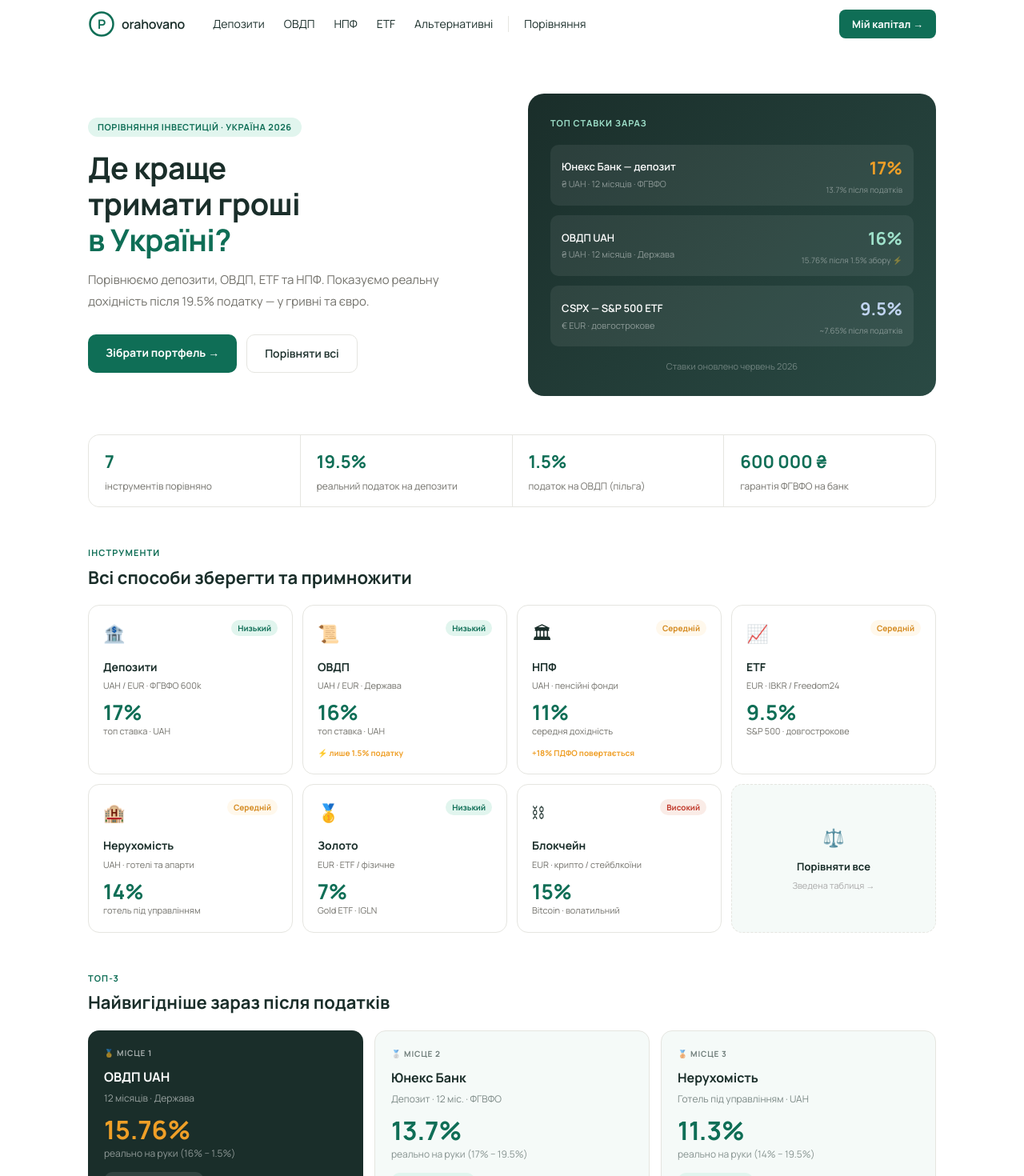
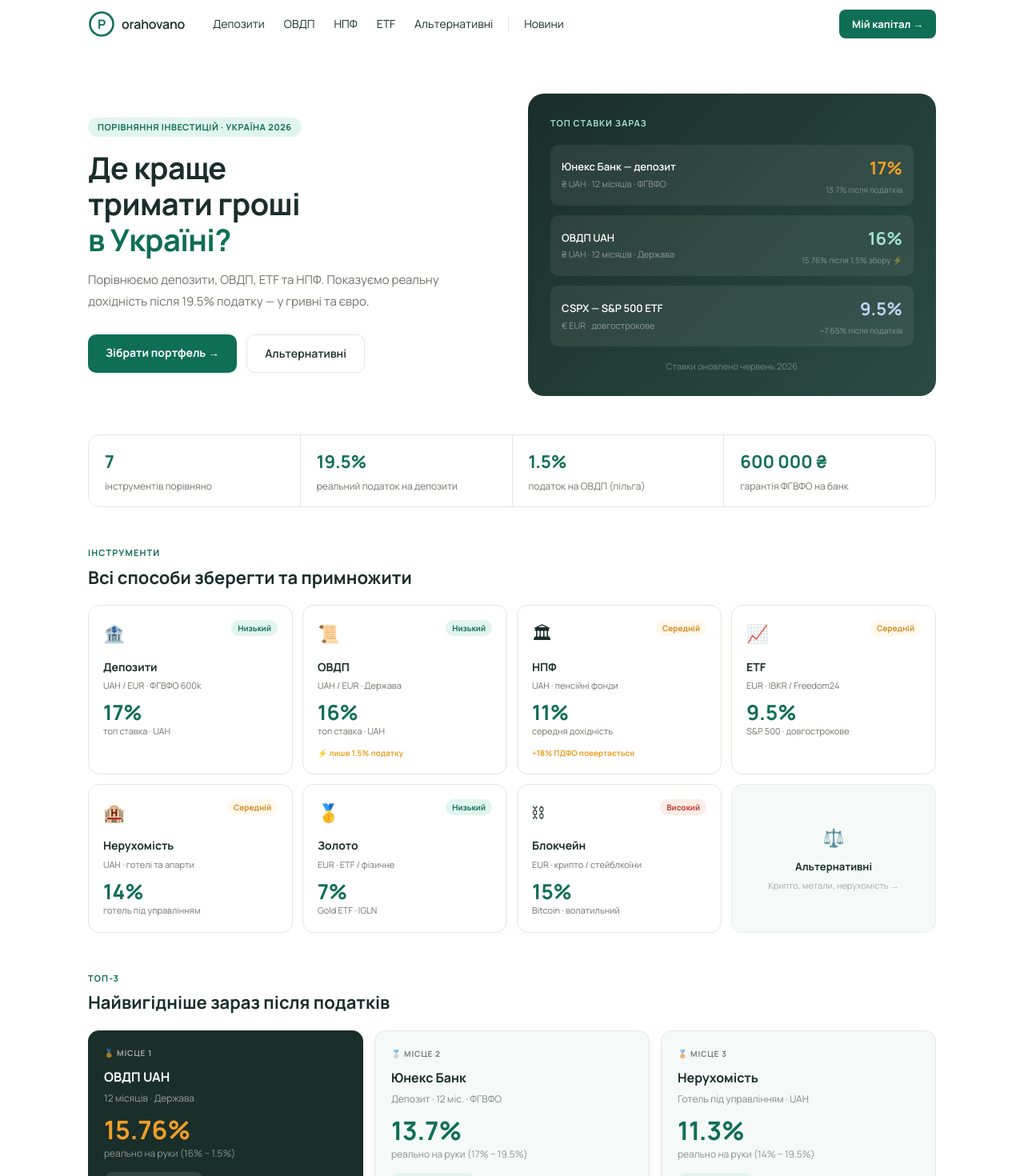
Before and after one commit to Ierokhin/porahovano, a Next.js app: page / in a window 1280 px wide. Shown: the top 1470 px of the page at 80% size. Built offline with nearby package versions, Linux system fonts and the light colour scheme.

Commit message:
fix: add Новини nav, remove Порівняння, fix homepage links

```diff
--- a/app/page.jsx
+++ b/app/page.jsx
@@ -22,9 +22,9 @@
   { icon:"📜", name:"ОВДП",         sub:"UAH / EUR · Держава",     rate:"16%",  rateLbl:"топ ставка · UAH", risk:"low",  badge:"⚡ лише 1.5% податку",  href:"/ovdp" },
   { icon:"🏛", name:"НПФ",          sub:"UAH · пенсійні фонди",    rate:"11%",  rateLbl:"середня дохідність",risk:"mid", badge:"+18% ПДФО повертається", href:"/npf" },
   { icon:"📈", name:"ETF",          sub:"EUR · IBKR / Freedom24",  rate:"9.5%", rateLbl:"S&P 500 · довгострокове",risk:"mid",badge:null,               href:"/etf" },
-  { icon:"🏨", name:"Нерухомість",  sub:"UAH · готелі та апарти",  rate:"14%",  rateLbl:"готель під управлінням",risk:"mid",badge:null,                href:"/nerukhomist" },
-  { icon:"🥇", name:"Золото",       sub:"EUR · ETF / фізичне",     rate:"7%",   rateLbl:"Gold ETF · IGLN",  risk:"low",  badge:null,                    href:"/zoloto" },
-  { icon:"⛓", name:"Блокчейн",     sub:"EUR · крипто / стейблкоїни",rate:"15%",rateLbl:"Bitcoin · волатильний",risk:"high",badge:null,                href:"/blockchain" },
+  { icon:"🏨", name:"Нерухомість",  sub:"UAH · готелі та апарти",  rate:"14%",  rateLbl:"готель під управлінням",risk:"mid",badge:null,                href:"/alternatyvni" },
+  { icon:"🥇", name:"Золото",       sub:"EUR · ETF / фізичне",     rate:"7%",   rateLbl:"Gold ETF · IGLN",  risk:"low",  badge:null,                    href:"/alternatyvni" },
+  { icon:"⛓", name:"Блокчейн",     sub:"EUR · крипто / стейблкоїни",rate:"15%",rateLbl:"Bitcoin · волатильний",risk:"high",badge:null,                href:"/alternatyvni" },
 ];
 
 const RISK_STYLE = {
@@ -66,8 +66,8 @@
             <Link href="/kalkulator" style={{ padding:"12px 22px", background:G, color:"white", borderRadius:10, fontSize:14, fontWeight:700, textDecoration:"none" }}>
               Зібрати портфель →
             </Link>
-            <Link href="/porivniannia" style={{ padding:"12px 22px", border:`1.5px solid ${B}`, color:D, borderRadius:10, fontSize:14, fontWeight:600, textDecoration:"none", background:"white" }}>
-              Порівняти всі
+            <Link href="/alternatyvni" style={{ padding:"12px 22px", border:`1.5px solid ${B}`, color:D, borderRadius:10, fontSize:14, fontWeight:600, textDecoration:"none", background:"white" }}>
+              Альтернативні
             </Link>
           </div>
         </div>
@@ -134,10 +134,10 @@
         })}
 
         {/* Compare card */}
-        <Link href="/porivniannia" style={{ border:`1.5px dashed ${B}`, borderRadius:14, padding:18, background:S, textDecoration:"none", color:GR, display:"flex", flexDirection:"column", alignItems:"center", justifyContent:"center", textAlign:"center" }}>
+        <Link href="/alternatyvni" style={{ border:`1.5px dashed ${B}`, borderRadius:14, padding:18, background:S, textDecoration:"none", color:GR, display:"flex", flexDirection:"column", alignItems:"center", justifyContent:"center", textAlign:"center" }}>
           <div style={{ fontSize:22, marginBottom:8 }}>⚖️</div>
-          <div style={{ fontSize:13, fontWeight:700, color:D, marginBottom:4 }}>Порівняти все</div>
-          <div style={{ fontSize:11, color:"#aaa" }}>Зведена таблиця →</div>
+          <div style={{ fontSize:13, fontWeight:700, color:D, marginBottom:4 }}>Альтернативні</div>
+          <div style={{ fontSize:11, color:"#aaa" }}>Крипто, метали, нерухомість →</div>
         </Link>
       </div>
 
--- a/components/Footer.jsx
+++ b/components/Footer.jsx
@@ -20,7 +20,6 @@
   {
     title: "Сервіси",
     links: [
-      { href: "/porivniannia", label: "Порівняти все" },
       { href: "/kalkulator",   label: "Мій капітал" },
       { href: "/novyny",       label: "Новини" },
     ],
--- a/components/Header.jsx
+++ b/components/Header.jsx
@@ -1,16 +1,16 @@
 "use client";
 // /components/Header.jsx
 
-import { useState, useEffect, useRef } from "react";
+import { useState, useEffect } from "react";
 import Link from "next/link";
 import { usePathname } from "next/navigation";
 
 const NAV_MAIN = [
-  { href: "/depozyty",      label: "Депозити" },
-  { href: "/ovdp",          label: "ОВДП" },
-  { href: "/npf",           label: "НПФ" },
-  { href: "/etf",           label: "ETF" },
-  { href: "/alternatyvni",  label: "Альтернативні" },
+  { href: "/depozyty",     label: "Депозити" },
+  { href: "/ovdp",         label: "ОВДП" },
+  { href: "/npf",          label: "НПФ" },
+  { href: "/etf",          label: "ETF" },
+  { href: "/alternatyvni", label: "Альтернативні" },
 ];
 
 const G  = "#0F6E56";
@@ -76,22 +76,33 @@
         boxShadow: scrolled ? "0 1px 16px rgba(0,0,0,.05)" : "none",
         transition: "border-color .2s, box-shadow .2s",
       }}>
-        <div style={{ maxWidth: 1100, margin: "0 auto", padding: "0 20px", height: 60, display: "flex", alignItems: "center", gap: 4 }}>
+        <div style={{
+          maxWidth: 1100, margin: "0 auto", padding: "0 20px",
+          height: 60, display: "flex", alignItems: "center", gap: 4,
+        }}>
 
-          <Link href="/" aria-label="Porahovano — на головну" style={{ display: "flex", alignItems: "center", gap: 8, marginRight: 20, textDecoration: "none", flexShrink: 0 }}>
+          {/* Logo */}
+          <Link href="/" aria-label="Porahovano — на головну" style={{
+            display: "flex", alignItems: "center", gap: 8,
+            marginRight: 20, textDecoration: "none", flexShrink: 0,
+          }}>
             <Logo />
-            <span style={{ fontSize: 16, fontWeight: 600, color: D, letterSpacing: "-.2px", lineHeight: 1 }}>orahovano</span>
+            <span style={{ fontSize: 16, fontWeight: 600, color: D, letterSpacing: "-.2px", lineHeight: 1 }}>
+              orahovano
+            </span>
           </Link>
 
           {/* Desktop nav */}
-          <nav className="nav-desktop" aria-label="Головна навігація" style={{ alignItems: "center", gap: 2, flex: 1 }}>
+          <nav className="nav-desktop" aria-label="Головна навігація"
+            style={{ alignItems: "center", gap: 2, flex: 1 }}>
             {NAV_MAIN.map(({ href, label }) => (
               <NavLink key={href} href={href} active={active(href)}>{label}</NavLink>
             ))}
             <div aria-hidden="true" style={{ width: 1, height: 20, background: B, margin: "0 6px" }} />
-            <NavLink href="/porivniannia" active={active("/porivniannia")}>Порівняння</NavLink>
+            <NavLink href="/novyny" active={active("/novyny")}>Новини</NavLink>
           </nav>
 
+          {/* CTA */}
           <Link href="/kalkulator" className="nav-desktop" style={{
             padding: "8px 16px", borderRadius: 8, background: G, color: "white",
             fontSize: 13, fontWeight: 700, textDecoration: "none", whiteSpace: "nowrap",
@@ -105,7 +116,11 @@
           <button className="nav-mobile-only" onClick={() => setDrawer(d => !d)}
             aria-label={drawer ? "Закрити меню" : "Відкрити меню"}
             aria-expanded={drawer} aria-controls="mobile-nav"
-            style={{ background: "none", border: "none", cursor: "pointer", padding: 6, color: D, flexShrink: 0, marginLeft: "auto", alignItems: "center", justifyContent: "center" }}>
+            style={{
+              background: "none", border: "none", cursor: "pointer",
+              padding: 6, color: D, flexShrink: 0, marginLeft: "auto",
+              alignItems: "center", justifyContent: "center",
+            }}>
             {drawer ? (
               <svg width="22" height="22" viewBox="0 0 22 22" fill="none" stroke="currentColor" strokeWidth="2" strokeLinecap="round">
                 <line x1="4" y1="4" x2="18" y2="18"/><line x1="18" y1="4" x2="4" y2="18"/>
@@ -124,8 +139,12 @@
       {/* Mobile drawer */}
       {drawer && (
         <div id="mobile-nav" role="dialog" aria-label="Мобільне меню" aria-modal="true"
-          style={{ position: "fixed", inset: "60px 0 0 0", zIndex: 199, background: "white", overflowY: "auto", padding: "8px 20px 40px", borderTop: `1px solid ${B}` }}>
-          {[...NAV_MAIN, { href: "/porivniannia", label: "Порівняння" }].map(({ href, label }) => (
+          style={{
+            position: "fixed", inset: "60px 0 0 0", zIndex: 199,
+            background: "white", overflowY: "auto",
+            padding: "8px 20px 40px", borderTop: `1px solid ${B}`,
+          }}>
+          {[...NAV_MAIN, { href: "/novyny", label: "Новини" }].map(({ href, label }) => (
             <Link key={href} href={href} style={{
               display: "flex", alignItems: "center", justifyContent: "space-between",
               padding: "14px 0", borderBottom: "1px solid #F0F0F0",
@@ -138,7 +157,11 @@
               </svg>
             </Link>
           ))}
-          <Link href="/kalkulator" style={{ display: "block", marginTop: 20, padding: "14px", textAlign: "center", background: G, color: "white", borderRadius: 12, fontSize: 16, fontWeight: 700, textDecoration: "none" }}>
+          <Link href="/kalkulator" style={{
+            display: "block", marginTop: 20, padding: "14px", textAlign: "center",
+            background: G, color: "white", borderRadius: 12,
+            fontSize: 16, fontWeight: 700, textDecoration: "none",
+          }}>
             Мій капітал →
           </Link>
         </div>
```
